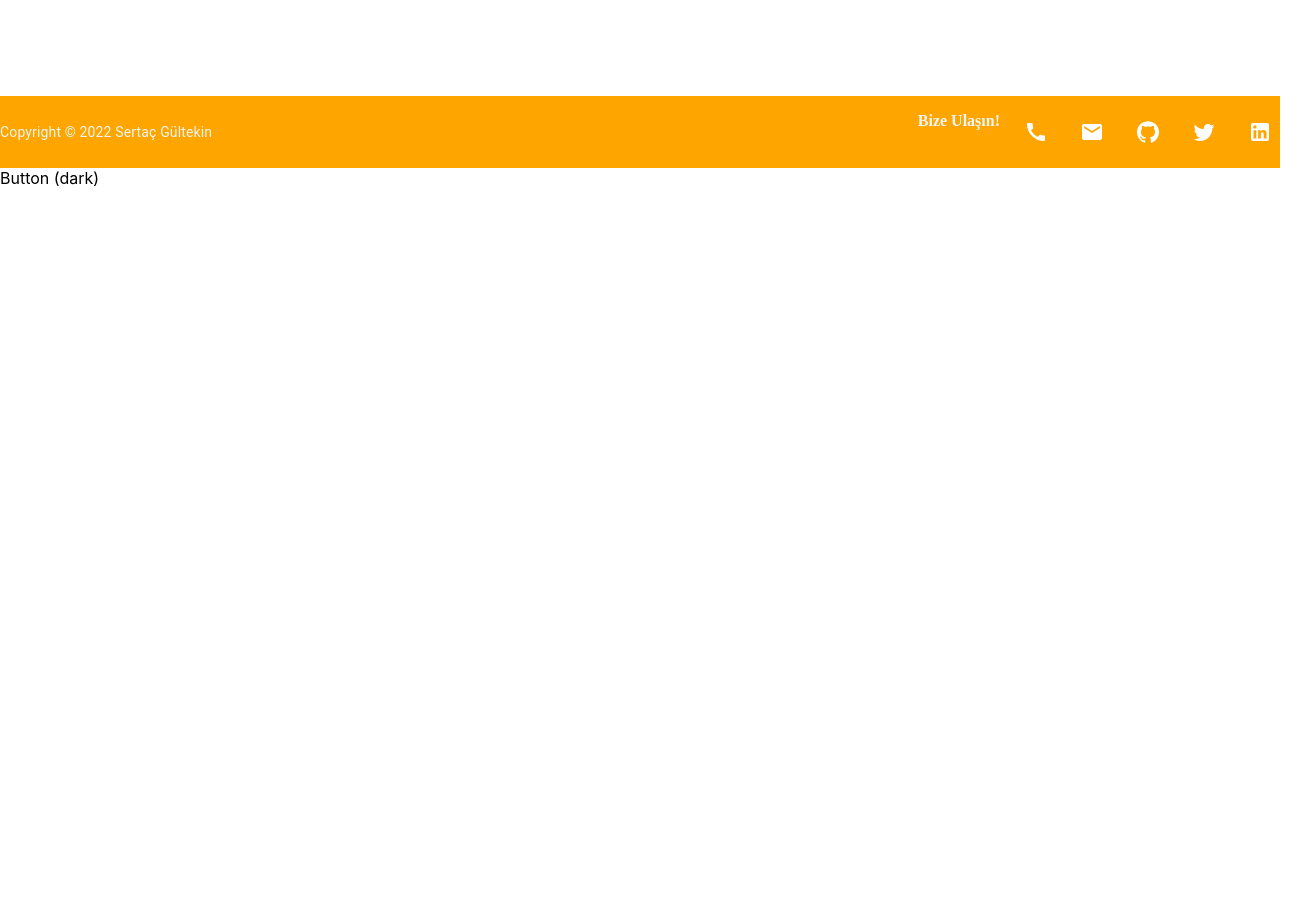
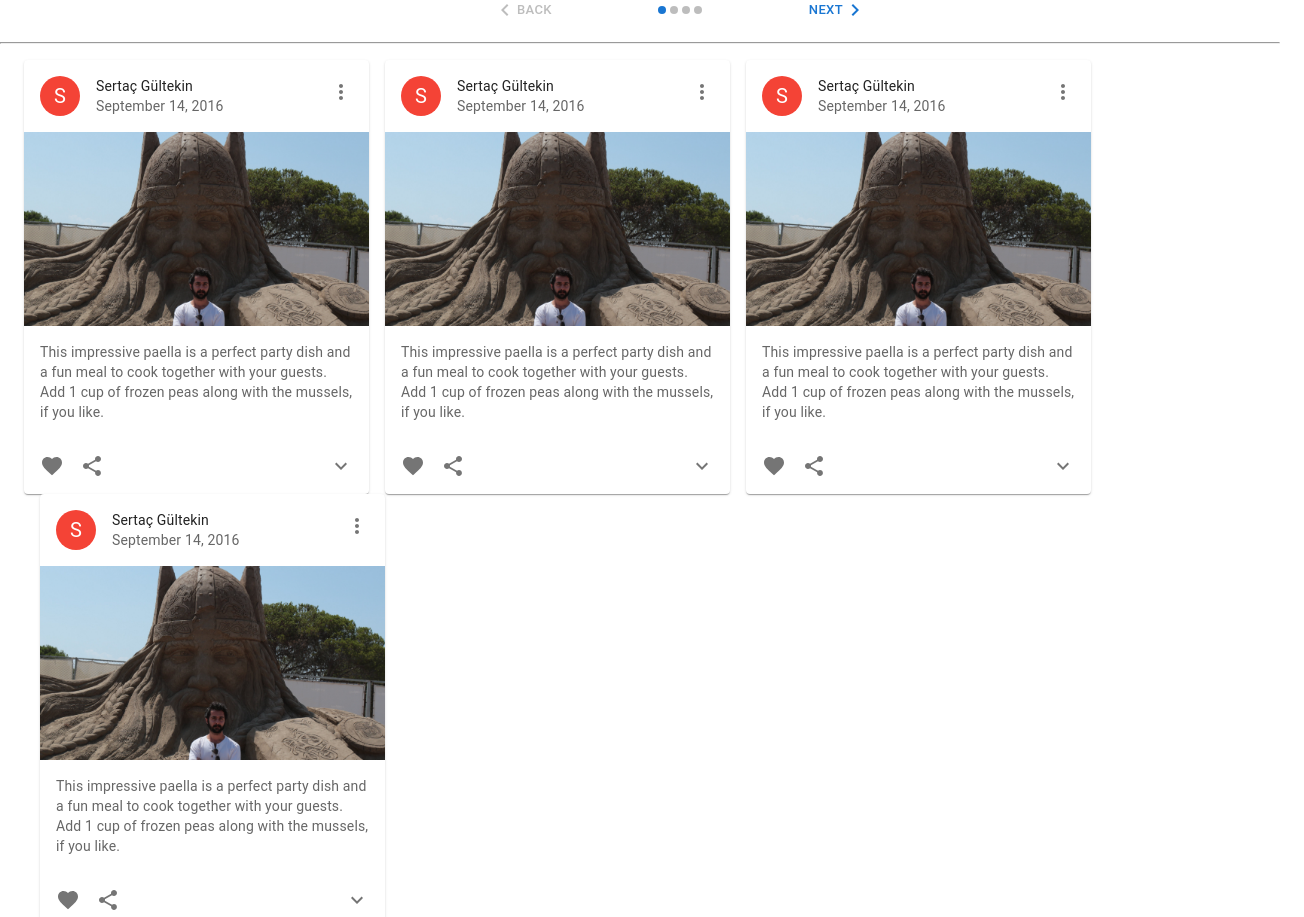
Before and after one commit to sertacgltkn/my-website, a React (Create React App) app: page / in a window 1280 px wide. Shown: the part 1047-1964 px from the top of the page, 1304 px wide, since content can reach past the window. Before the commit the page ends 1235 px from the top, so only its background shows below. Built offline with nearby package versions, Linux system fonts and the light colour scheme; the HTML template or start-up script is replaced by a standard one.

Commit message:
cards added

```diff
--- a/src/App.js
+++ b/src/App.js
@@ -16,9 +16,15 @@ import Footer from "./components/Footer";
 function App() {
   return (
     <div>
+
       <Navbar></Navbar>
+      <hr/>
       <Carousel/>
+      <hr/>
+      <Card/>
+      <hr/>
       <Footer/>
+      <hr/>
 
 
 
@@ -30,7 +36,7 @@ function App() {
       <Linear/>
       <Alerty/>
       <Muis/>
-      <Card/>
+
       <Counter/>
       */}
     </div>
--- a/src/components/Card.js
+++ b/src/components/Card.js
@@ -14,6 +14,8 @@ import FavoriteIcon from '@mui/icons-material/Favorite';
 import ShareIcon from '@mui/icons-material/Share';
 import ExpandMoreIcon from '@mui/icons-material/ExpandMore';
 import MoreVertIcon from '@mui/icons-material/MoreVert';
+import profileCard from '../assets/profileCard.jpg'
+import { Grid } from '@mui/material';
 
 const ExpandMore = styled((props) => {
   const { expand, ...other } = props;
@@ -26,7 +28,7 @@ const ExpandMore = styled((props) => {
   }),
 }));
 
-   function RecipeReviewCard() {
+export default function RecipeReviewCard() {
   const [expanded, setExpanded] = React.useState(false);
 
   const handleExpandClick = () => {
@@ -34,11 +36,14 @@ const ExpandMore = styled((props) => {
   };
 
   return (
+    <Grid container  sx={{ml:3, mt:2}} >
+
+
     <Card sx={{ maxWidth: 345 }}>
       <CardHeader
         avatar={
           <Avatar sx={{ bgcolor: red[500] }} aria-label="recipe">
-              R
+           S
           </Avatar>
         }
         action={
@@ -46,13 +51,13 @@ const ExpandMore = styled((props) => {
             <MoreVertIcon />
           </IconButton>
         }
-          title="Shrimp and Chorizo Paella"
+        title="Sertaç Gültekin"
         subheader="September 14, 2016"
       />
       <CardMedia
         component="img"
         height="194"
-          src='./PP.jpg'
+        image={profileCard}
         alt="Paella dish"
       />
       <CardContent>
@@ -108,8 +113,152 @@ const ExpandMore = styled((props) => {
         </CardContent>
       </Collapse>
     </Card>
+
+
+
+
+    <Card sx={{ maxWidth: 345, ml:2 }}>
+      <CardHeader
+        avatar={
+          <Avatar sx={{ bgcolor: red[500] }} aria-label="recipe">
+           S
+          </Avatar>
+        }
+        action={
+          <IconButton aria-label="settings">
+            <MoreVertIcon />
+          </IconButton>
+        }
+        title="Sertaç Gültekin"
+        subheader="September 14, 2016"
+      />
+      <CardMedia
+        component="img"
+        height="194"
+        image={profileCard}
+        alt="Paella dish"
+      />
+      <CardContent>
+        <Typography variant="body2" color="text.secondary">
+          This impressive paella is a perfect party dish and a fun meal to cook
+          together with your guests. Add 1 cup of frozen peas along with the mussels,
+          if you like.
+        </Typography>
+      </CardContent>
+      <CardActions disableSpacing>
+        <IconButton aria-label="add to favorites">
+          <FavoriteIcon />
+        </IconButton>
+        <IconButton aria-label="share">
+          <ShareIcon />
+        </IconButton>
+        <ExpandMore
+          expand={expanded}
+          onClick={handleExpandClick}
+          aria-expanded={expanded}
+          aria-label="show more"
+        >
+          <ExpandMoreIcon />
+        </ExpandMore>
+      </CardActions>
+
+      </Card>
+
+      <Card sx={{ maxWidth: 345, ml:2 }}>
+      <CardHeader
+        avatar={
+          <Avatar sx={{ bgcolor: red[500] }} aria-label="recipe">
+           S
+          </Avatar>
+        }
+        action={
+          <IconButton aria-label="settings">
+            <MoreVertIcon />
+          </IconButton>
+        }
+        title="Sertaç Gültekin"
+        subheader="September 14, 2016"
+      />
+      <CardMedia
+        component="img"
+        height="194"
+        image={profileCard}
+        alt="Paella dish"
+      />
+      <CardContent>
+        <Typography variant="body2" color="text.secondary">
+          This impressive paella is a perfect party dish and a fun meal to cook
+          together with your guests. Add 1 cup of frozen peas along with the mussels,
+          if you like.
+        </Typography>
+      </CardContent>
+      <CardActions disableSpacing>
+        <IconButton aria-label="add to favorites">
+          <FavoriteIcon />
+        </IconButton>
+        <IconButton aria-label="share">
+          <ShareIcon />
+        </IconButton>
+        <ExpandMore
+          expand={expanded}
+          onClick={handleExpandClick}
+          aria-expanded={expanded}
+          aria-label="show more"
+        >
+          <ExpandMoreIcon />
+        </ExpandMore>
+      </CardActions>
+
+      </Card>
+      <Card sx={{ maxWidth: 345, ml:2 }}>
+      <CardHeader
+        avatar={
+          <Avatar sx={{ bgcolor: red[500] }} aria-label="recipe">
+           S
+          </Avatar>
+        }
+        action={
+          <IconButton aria-label="settings">
+            <MoreVertIcon />
+          </IconButton>
+        }
+        title="Sertaç Gültekin"
+        subheader="September 14, 2016"
+      />
+      <CardMedia
+        component="img"
+        height="194"
+        image={profileCard}
+        alt="Paella dish"
+      />
+      <CardContent>
+        <Typography variant="body2" color="text.secondary">
+          This impressive paella is a perfect party dish and a fun meal to cook
+          together with your guests. Add 1 cup of frozen peas along with the mussels,
+          if you like.
+        </Typography>
+      </CardContent>
+      <CardActions disableSpacing>
+        <IconButton aria-label="add to favorites">
+          <FavoriteIcon />
+        </IconButton>
+        <IconButton aria-label="share">
+          <ShareIcon />
+        </IconButton>
+        <ExpandMore
+          expand={expanded}
+          onClick={handleExpandClick}
+          aria-expanded={expanded}
+          aria-label="show more"
+        >
+          <ExpandMoreIcon />
+        </ExpandMore>
+      </CardActions>
+
+      </Card>
+      </Grid>
+
+
+
   );
 }
-
-
-  export default RecipeReviewCard;
```
Also changed, not shown: src/assets/profileCard.jpg (renamed from src/PP.jpg). Lines whose indentation alone changed are shown as unchanged.
